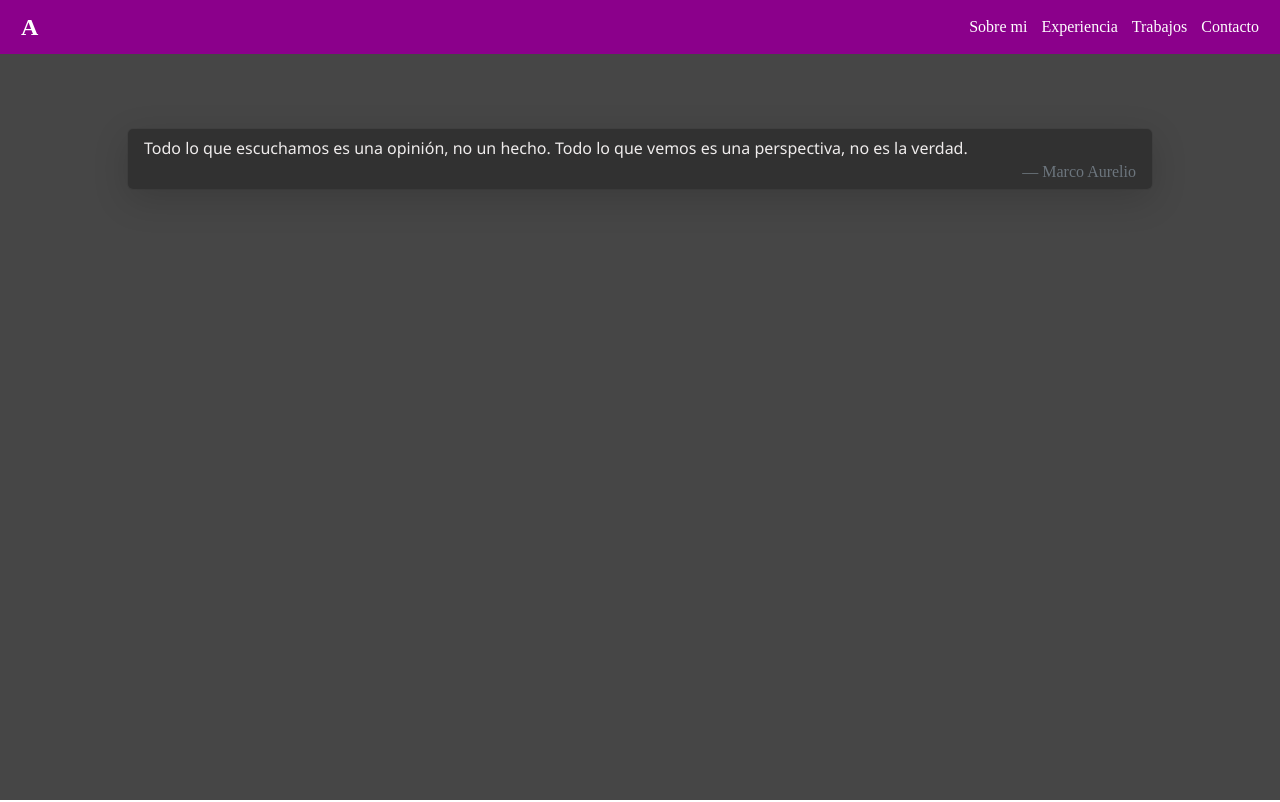
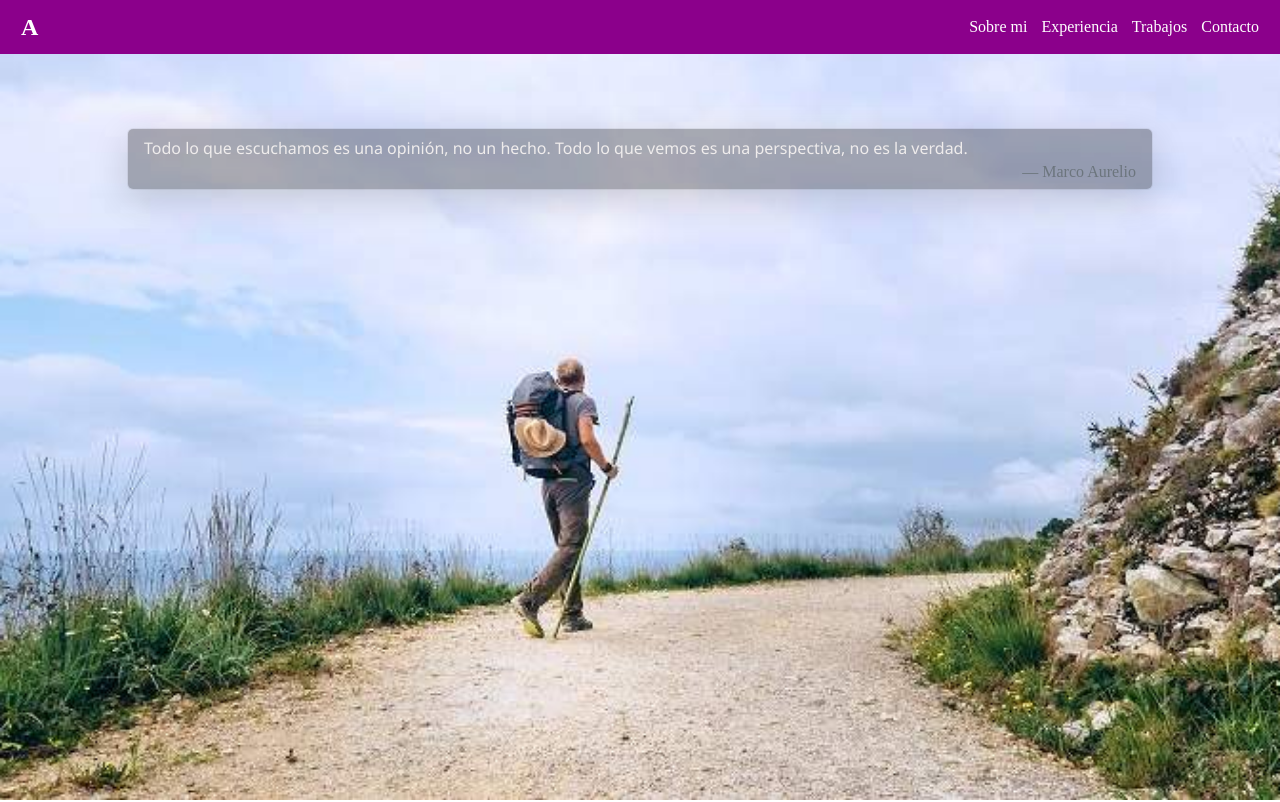
Before and after one commit to arielarmijo/escalab-web-pf, a plain HTML site: page index.html in a window 1280 px wide. Shown: the top 802 px of the page. Drawn offline with Linux system fonts and the light colour scheme; the site is published under a folder, as on GitHub Pages, so addresses that start at the root find nothing.

Commit message:
Arregla imagen de fondo del hero

```diff
--- a/assets/css/styles.css
+++ b/assets/css/styles.css
@@ -48,7 +48,7 @@ section {
 }
 
 .hero {
-    background-image: url('/assets/img/viajero.jpg');
+    background-image: url('../img/viajero.jpg');
     background-position: center;
     background-repeat: no-repeat;
     background-size: cover;
```
